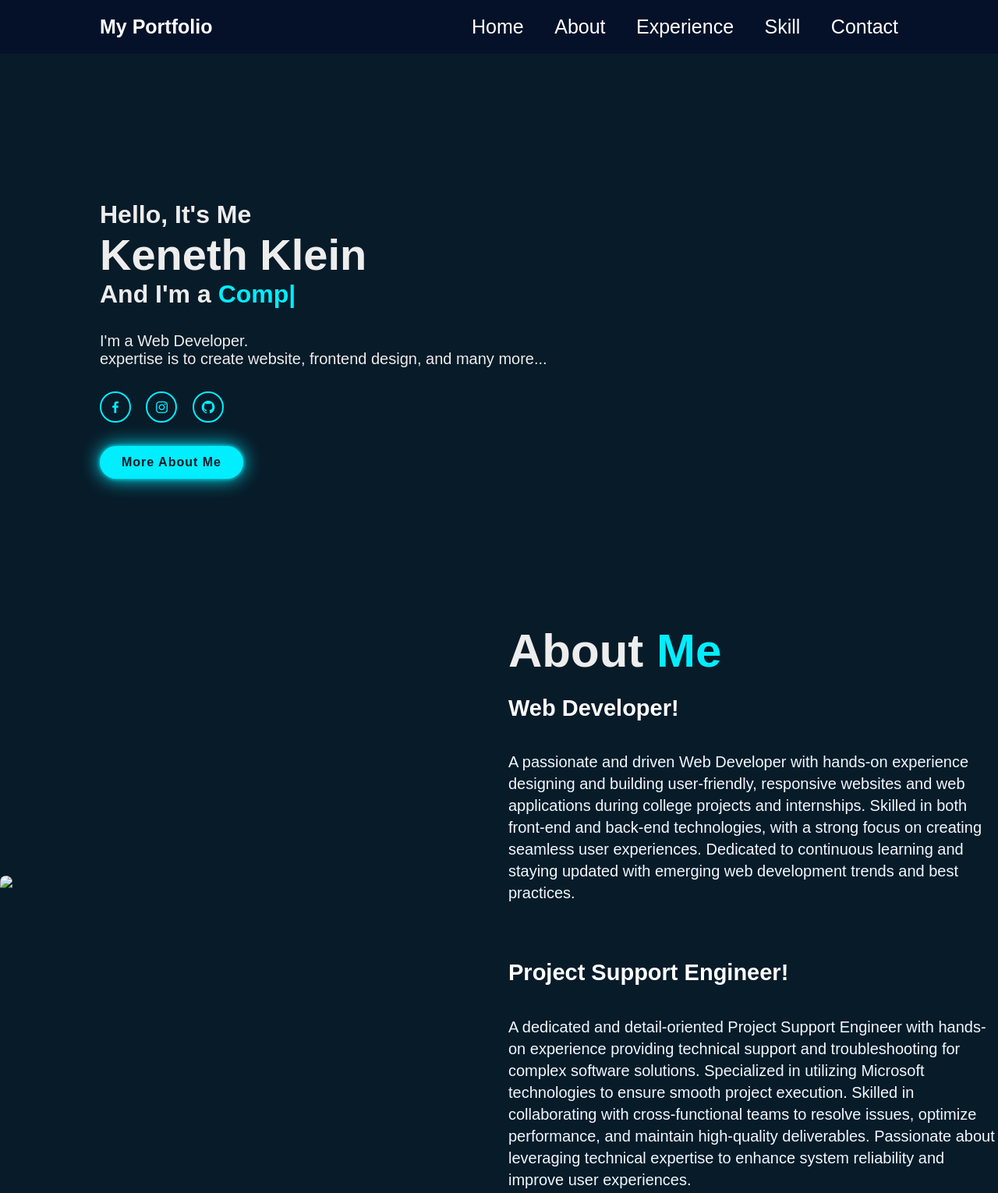
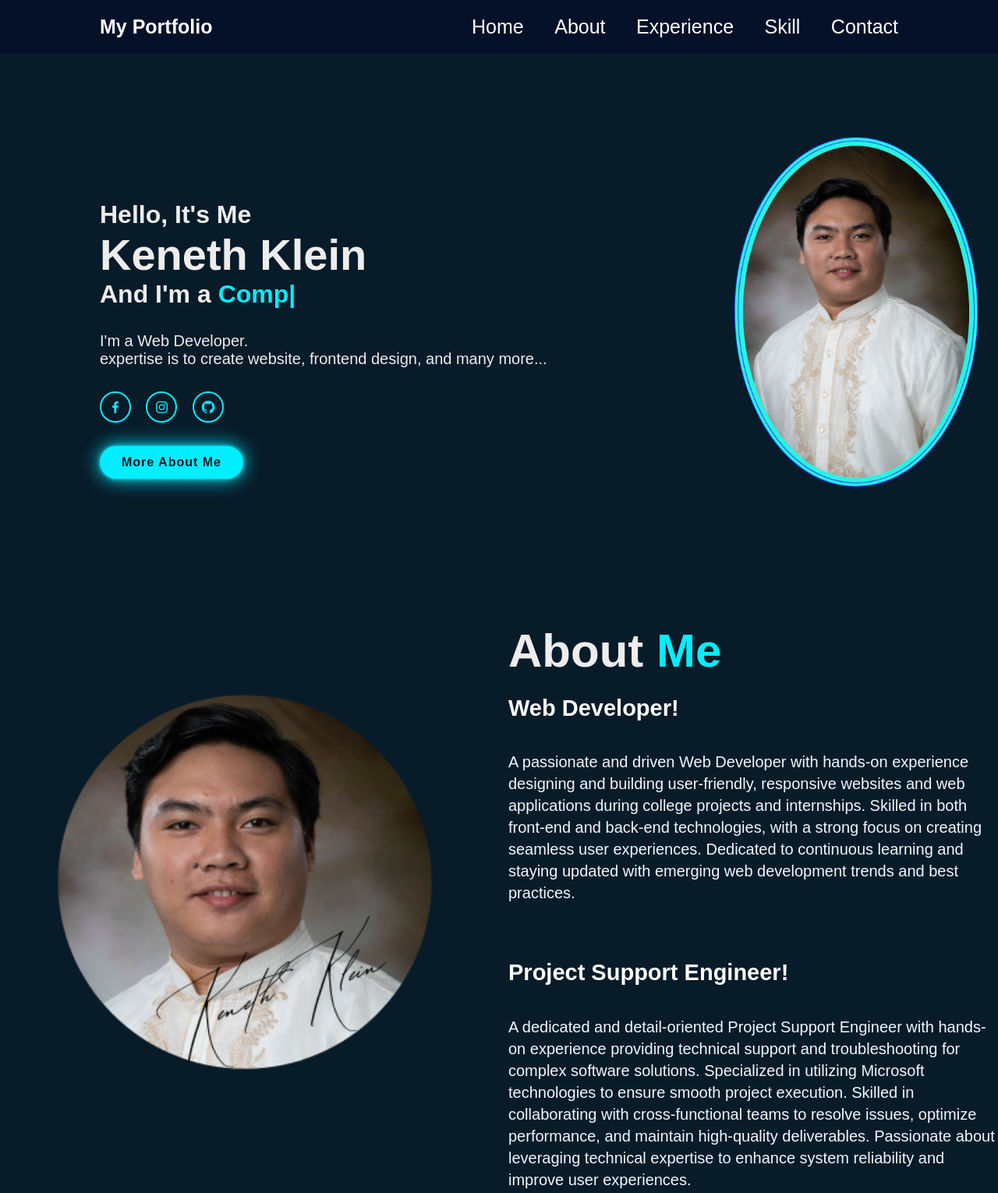
Before and after one commit to ezybkk/my-portfolio, a website: page public/index.html in a window 1280 px wide. Shown: the top 1530 px of the page at 78% size. Drawn offline with nearby package versions, Linux system fonts and the light colour scheme.

Commit message:
just updated

```diff
--- a/public/index.html
+++ b/public/index.html
@@ -44,7 +44,7 @@
 
     <section class="about" id="about">
         <div class="about-img">
-            <img src="Pic.png">
+            <img src="/public/images/Pic.png">
         </div>
         <div class="about-text">
             <h2>About <span>Me</span></h2>
--- a/public/stylesheet.css
+++ b/public/stylesheet.css
@@ -56,7 +56,7 @@ body{
     width: 100%;
     justify-content: space-between;
     height: 100vh;
-    background: url(Background.png) no-repeat;
+    background: url(/public/images/Background.png) no-repeat;
     background-size: cover;
     background-position: center;
     display: flex;
```
Also changed, not shown: public/images/Background.png (renamed from Background.png), public/images/Pic.png (renamed from Pic.png).
